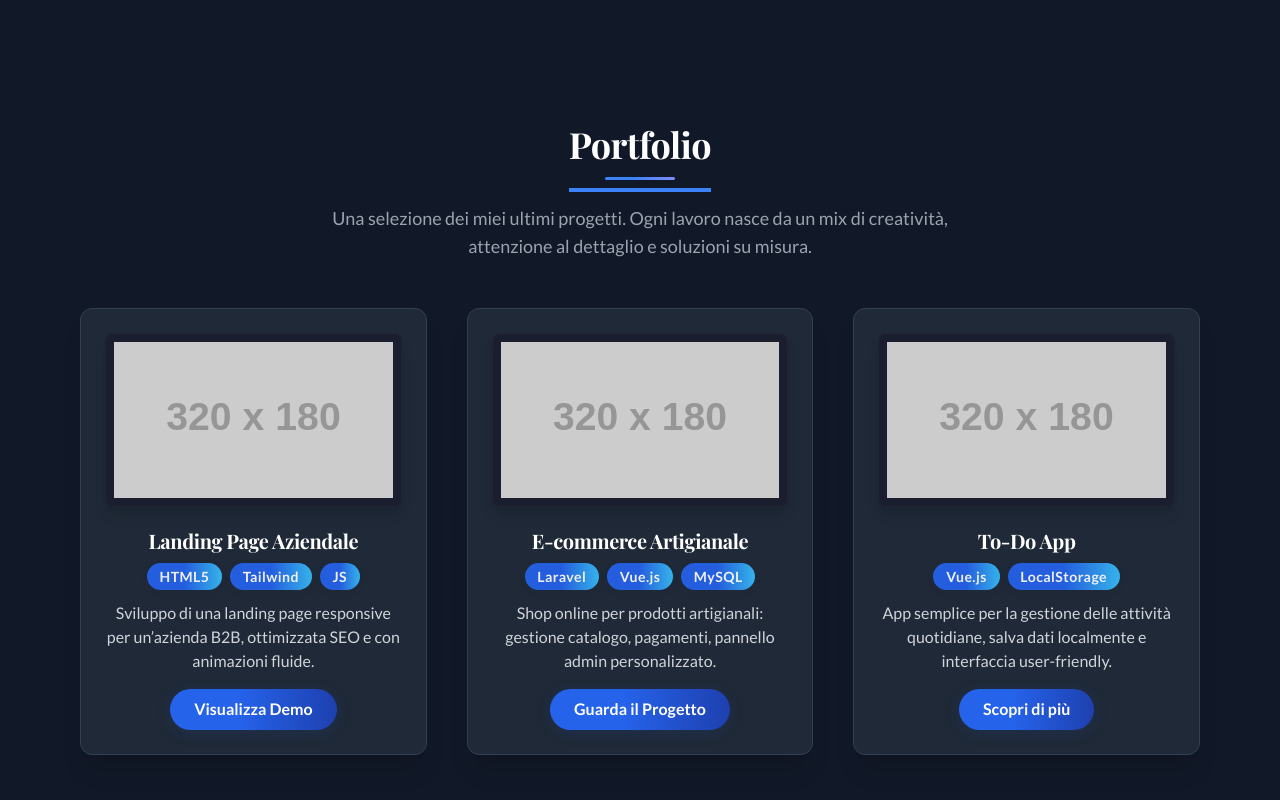
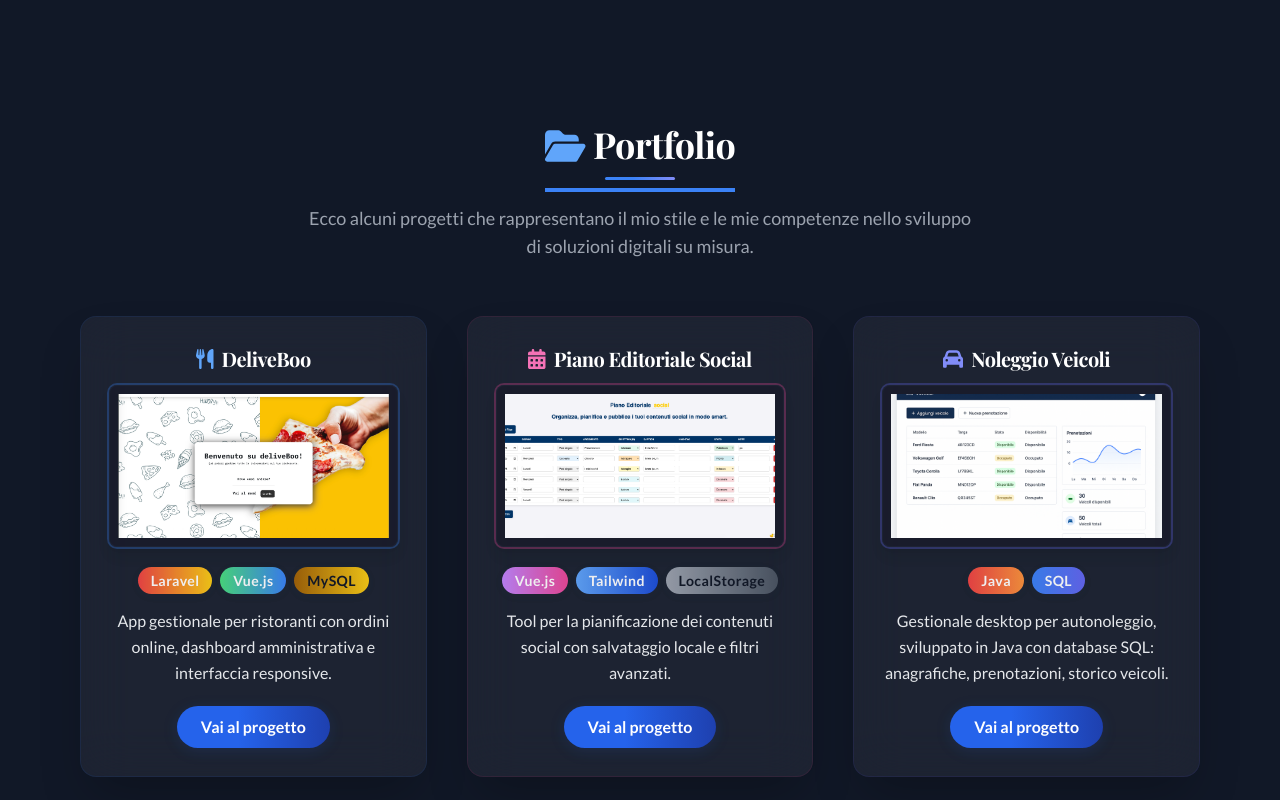
Before and after one commit to SalvatoreC94/SalvatoreCozzolino-LP, a plain HTML site: page index.html in a window 1280 px wide. Shown: the part 1380-2180 px from the top of the page. Drawn offline with nearby package versions, Linux system fonts and the light colour scheme; placeholder pictures from the web are drawn by us.

Commit message:
inserite img al portfolio

```diff
--- a/index.html
+++ b/index.html
@@ -97,65 +97,97 @@
             </div>
         </div>
     </section>
+    <!-- Portfolio -->
+    <section class="py-20 max-w-6xl mx-auto text-center px-4 fade-in-section" id="portfolio">
+        <h2 class="text-4xl font-semibold text-white border-b-4 border-blue-500 inline-block pb-2">
+            <i class="fas fa-folder-open mr-2 text-blue-400"></i>Portfolio
+        </h2>
+        <p class="text-gray-400 mt-3 text-lg max-w-2xl mx-auto">
+            Ecco alcuni progetti che rappresentano il mio stile e le mie competenze nello sviluppo di soluzioni digitali
+            su
+            misura.
+        </p>
+        <div class="mt-14 grid grid-cols-1 md:grid-cols-3 gap-10">
 
-    <!-- Progetti -->
-     <section class="py-20 max-w-6xl mx-auto text-center px-4 fade-in-section" id="portfolio">
-        <h2 class="text-4xl font-semibold text-white border-b-4 border-blue-500 inline-block pb-2">Portfolio</h2>
-        <p class="text-gray-400 mt-3 text-lg max-w-2xl mx-auto">
-            Una selezione dei miei ultimi progetti. Ogni lavoro nasce da un mix di creatività, attenzione al dettaglio e
-            soluzioni su misura.
-        </p>
-        <div class="mt-12 grid grid-cols-1 md:grid-cols-3 gap-10">
-            <!-- Progetto 1 -->
+            <!-- Deliveboo -->
             <div
-                class="portfolio-card bg-gray-800 rounded-xl p-6 shadow-xl flex flex-col items-center transition hover:scale-[1.025] hover:shadow-2xl">
-                <img src="https://placehold.co/320x180/3b82f6/fff?text=Landing+Page" alt="Landing Page Demo"
-                    class="rounded-lg mb-5 shadow-lg project-img">
-                <h3 class="text-xl text-white font-semibold mb-2">Landing Page Aziendale</h3>
-                <div class="flex gap-2 justify-center mb-2">
-                    <span class="portfolio-tag">HTML5</span>
-                    <span class="portfolio-tag">Tailwind</span>
-                    <span class="portfolio-tag">JS</span>
+                class="portfolio-card bg-white/5 backdrop-blur-xl border border-blue-600/10 rounded-2xl p-7 shadow-2xl flex flex-col items-center relative transition hover:scale-[1.03] hover:shadow-blue-600/30 hover:border-blue-400/50 fade-in-section">
+                <div class="flex items-center gap-2 mb-3">
+                    <i class="fas fa-utensils text-xl text-blue-400"></i>
+                    <h3 class="text-xl text-white font-semibold tracking-tight">DeliveBoo</h3>
                 </div>
-                <p class="text-gray-300 text-base mb-4">
-                    Sviluppo di una landing page responsive per un’azienda B2B, ottimizzata SEO e con animazioni fluide.
+                <img src="/img/Deliveboo.png" alt="Deliveboo"
+                    class="portfolio-img rounded-lg mb-5 shadow-lg project-img ring-2 ring-blue-500/30 transition hover:ring-blue-400 object-cover w-full aspect-[16/9] "
+                    data-lightbox="portfolio">
+                <div class="flex flex-wrap gap-2 justify-center mb-3">
+                    <span class="portfolio-tag bg-gradient-to-r from-red-500 to-yellow-400">Laravel</span>
+                    <span class="portfolio-tag bg-gradient-to-r from-green-400 to-blue-500">Vue.js</span>
+                    <span
+                        class="portfolio-tag bg-gradient-to-r from-yellow-700 to-yellow-400 text-gray-900">MySQL</span>
+                </div>
+                <p class="text-gray-200 text-base mb-5 leading-relaxed">
+                    App gestionale per ristoranti con ordini online, dashboard amministrativa e interfaccia responsive.
                 </p>
-                <a href="#" target="_blank" class="portfolio-btn">Visualizza Demo</a>
+                <div class="flex gap-3">
+                    <a href="https://github.com/SalvatoreC94/DeliveBoo" target="_blank"
+                        class="portfolio-btn bg-blue-600 hover:bg-blue-700">Vai al progetto</a>
+                </div>
             </div>
-            <!-- Progetto 2 -->
+
+            <!-- Piano Editoriale Social -->
             <div
-                class="portfolio-card bg-gray-800 rounded-xl p-6 shadow-xl flex flex-col items-center transition hover:scale-[1.025] hover:shadow-2xl">
-                <img src="https://placehold.co/320x180/10b981/fff?text=E-commerce" alt="E-commerce Demo"
-                    class="rounded-lg mb-5 shadow-lg project-img">
-                <h3 class="text-xl text-white font-semibold mb-2">E-commerce Artigianale</h3>
-                <div class="flex gap-2 justify-center mb-2">
-                    <span class="portfolio-tag">Laravel</span>
-                    <span class="portfolio-tag">Vue.js</span>
-                    <span class="portfolio-tag">MySQL</span>
+                class="portfolio-card bg-white/5 backdrop-blur-xl border border-pink-600/10 rounded-2xl p-7 shadow-2xl flex flex-col items-center relative transition hover:scale-[1.03] hover:shadow-pink-600/30 hover:border-pink-400/50 fade-in-section">
+                <div class="flex items-center gap-2 mb-3">
+                    <i class="fas fa-calendar-alt text-xl text-pink-400"></i>
+                    <h3 class="text-xl text-white font-semibold tracking-tight">Piano Editoriale Social</h3>
                 </div>
-                <p class="text-gray-300 text-base mb-4">
-                    Shop online per prodotti artigianali: gestione catalogo, pagamenti, pannello admin personalizzato.
+                <img src="img/Piano-editoriale.png" alt="Piano Editoriale Social"
+                    class="portfolio-img rounded-lg mb-5 shadow-lg project-img ring-2 ring-pink-500/30 transition hover:ring-pink-400 object-cover w-full aspect-[16/9] "
+                    data-lightbox="portfolio">
+                <div class="flex flex-wrap gap-2 justify-center mb-3">
+                    <span class="portfolio-tag bg-gradient-to-r from-purple-400 to-pink-500">Vue.js</span>
+                    <span class="portfolio-tag bg-gradient-to-r from-blue-400 to-blue-700">Tailwind</span>
+                    <span
+                        class="portfolio-tag bg-gradient-to-r from-gray-400 to-gray-600 text-gray-900">LocalStorage</span>
+                </div>
+                <p class="text-gray-200 text-base mb-5 leading-relaxed">
+                    Tool per la pianificazione dei contenuti social con salvataggio locale e filtri avanzati.
                 </p>
-                <a href="#" target="_blank" class="portfolio-btn">Guarda il Progetto</a>
+                <div class="flex gap-3">
+                    <a href="https://github.com/SalvatoreC94/piano-editoriale-social" target="_blank"
+                        class="portfolio-btn bg-pink-600 hover:bg-pink-700">Vai al progetto</a>
+                </div>
             </div>
-            <!-- Progetto 3 -->
+
+            <!-- Noleggio Veicoli -->
             <div
-                class="portfolio-card bg-gray-800 rounded-xl p-6 shadow-xl flex flex-col items-center transition hover:scale-[1.025] hover:shadow-2xl">
-                <img src="https://placehold.co/320x180/6366f1/fff?text=App+To-Do" alt="To-Do App Demo"
-                    class="rounded-lg mb-5 shadow-lg project-img">
-                <h3 class="text-xl text-white font-semibold mb-2">To-Do App</h3>
-                <div class="flex gap-2 justify-center mb-2">
-                    <span class="portfolio-tag">Vue.js</span>
-                    <span class="portfolio-tag">LocalStorage</span>
+                class="portfolio-card bg-white/5 backdrop-blur-xl border border-indigo-600/10 rounded-2xl p-7 shadow-2xl flex flex-col items-center relative transition hover:scale-[1.03] hover:shadow-indigo-600/30 hover:border-indigo-400/50 fade-in-section">
+                <div class="flex items-center gap-2 mb-3">
+                    <i class="fas fa-car text-xl text-indigo-400"></i>
+                    <h3 class="text-xl text-white font-semibold tracking-tight">Noleggio Veicoli</h3>
                 </div>
-                <p class="text-gray-300 text-base mb-4">
-                    App semplice per la gestione delle attività quotidiane, salva dati localmente e interfaccia
-                    user-friendly.
+                <img src="/img/Gestionale-veicoli.png" alt="Noleggio Veicoli"
+                    class="portfolio-img rounded-lg mb-5 shadow-lg project-img ring-2 ring-indigo-500/30 transition hover:ring-indigo-400 object-cover w-full aspect-[16/9] "
+                    data-lightbox="portfolio">
+                <div class="flex flex-wrap gap-2 justify-center mb-3">
+                    <span class="portfolio-tag bg-gradient-to-r from-red-500 to-orange-400">Java</span>
+                    <span class="portfolio-tag bg-gradient-to-r from-blue-500 to-indigo-500">SQL</span>
+                </div>
+                <p class="text-gray-200 text-base mb-5 leading-relaxed">
+                    Gestionale desktop per autonoleggio, sviluppato in Java con database SQL: anagrafiche, prenotazioni,
+                    storico
+                    veicoli.
                 </p>
-                <a href="#" target="_blank" class="portfolio-btn">Scopri di più</a>
+                <div class="flex gap-3">
+                    <a href="https://github.com/SalvatoreC94/noleggio-veicoli" target="_blank"
+                        class="portfolio-btn bg-indigo-600 hover:bg-indigo-700">Vai al progetto</a>
+                </div>
             </div>
+
+
         </div>
     </section>
+
 
 
     <!-- Tecnologie Utilizzate -->
@@ -183,9 +215,20 @@
                 <span class="techicon-label">Bootstrap</span>
             </div>
             <div class="techicon-tooltip group">
+                <!-- Icona Tailwind ufficiale SVG -->
+                <img src="https://cdn.jsdelivr.net/gh/devicons/devicon/icons/tailwindcss/tailwindcss-original.svg"
+                    alt="Tailwind CSS" class="w-16 techicon" />
+                <span class="techicon-label">Tailwind CSS</span>
+            </div>
+            <div class="techicon-tooltip group">
                 <img src="https://cdn.jsdelivr.net/gh/devicons/devicon/icons/javascript/javascript-original.svg"
                     alt="JavaScript" class="w-16 techicon" />
                 <span class="techicon-label">JavaScript</span>
+            </div>
+            <div class="techicon-tooltip group">
+                <img src="https://cdn.jsdelivr.net/gh/devicons/devicon/icons/react/react-original.svg" alt="React"
+                    class="w-16 techicon" />
+                <span class="techicon-label">React</span>
             </div>
             <div class="techicon-tooltip group">
                 <img src="https://cdn.jsdelivr.net/gh/devicons/devicon/icons/vuejs/vuejs-original.svg" alt="Vue.js"
@@ -213,6 +256,7 @@
                 <span class="techicon-label">Java</span>
             </div>
         </div>
+
     </section>
 
 
--- a/style.css
+++ b/style.css
@@ -262,3 +262,13 @@ footer {
     transform: translateY(-2px) scale(1.06);
     box-shadow: 0 6px 28px #2563eb44;
 }
+
+
+
+/* Responsive sezione */
+@media (max-width: 768px) {
+    section {
+        padding-top: 3.2rem !important;
+        padding-bottom: 3.2rem !important;
+    }
+}
```
Also changed, not shown: img/Deliveboo.png (added), img/Gestionale-veicoli.png (added), img/Piano-editoriale.png (added).
